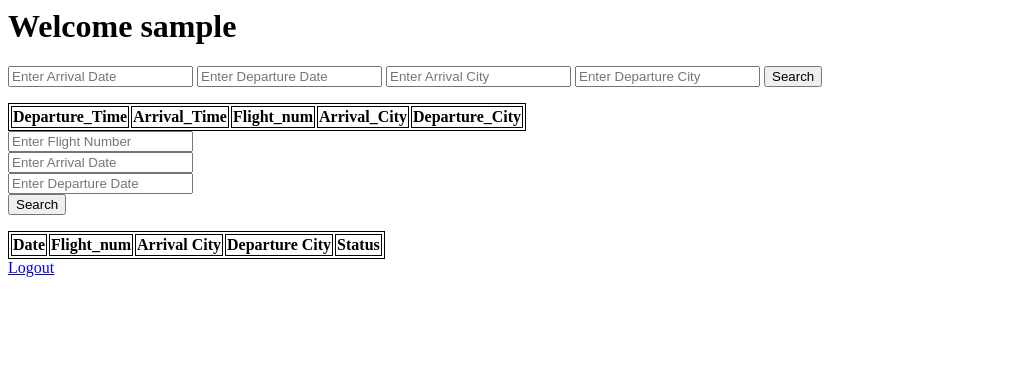
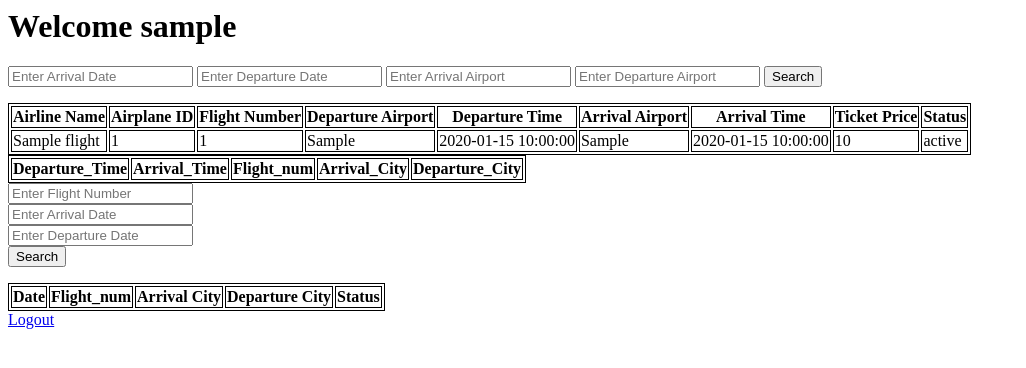
Before and after one commit to X-czh/Air-Ticket-Reservation-System, a Flask app: template templates/index.html in a window 1280 px wide. Shown: the top 368 px of the page, without its empty margins (0-1026 px from the left). Run offline with Flask 2, Linux system fonts and the light colour scheme; the template is opened without the code that fills it: most values are stand-ins (such as "Sample title", 1, 10 or a date in 2020); lists and menus that the app fills with data are empty.

Commit message:
update homepage

```diff
--- a/app.py
+++ b/app.py
@@ -17,6 +17,51 @@ conn = pymysql.connect(host='localhost',
 @app.route('/')
 def hello():
 	return render_template('index.html')
+
+@app.route('/upcoming', methods=['GET', 'POST'])
+def checkUpcoming():
+	#grabs information from the forms
+	departure_airport = request.form['departure_airport']
+	departure_date = request.form['departure_date']
+	arrival_airport = request.form['arrival_airport']
+	arrival_date = request.form['arrival_date']
+
+	#cursor used to send queries
+	cursor = conn.cursor()
+	#executes query
+	query = 'SELECT * FROM flight WHERE departure_airport = %s AND DATE(departure_time) = %s \
+		arrival_airport = %s AND DATE(arrival_time) = %s'
+	print(query)
+	cursor.execute(query, (departure_airport, departure_date, arrival_airport, arrival_date))
+	#stores the results in a variable
+	data = cursor.fetchall()
+	error = None
+	if data:
+		return render_template('index.html', result = data)
+	else:
+		return render_template('index.html', error = error)
+
+@app.route('/status', methods=['GET', 'POST'])
+def checkStatus():
+	#grabs information from the forms
+	flight_num = request.form['flight_num']
+	departure_date = request.form['departure_date']
+	arrival_date = request.form['arrival_date']
+
+	#cursor used to send queries
+	cursor = conn.cursor()
+	#executes query
+	query = 'SELECT status FROM flight WHERE flight_num = %s AND \
+		DATE(departure_time) = %s AND DATE(arrival_time) = %s'
+	cursor.execute(query, (flight_num, departure_date, arrival_date))
+	#stores the results in a variable
+	data = cursor.one()
+	#use fetchall() if you are expecting more than 1 data row
+	error = None
+	if data:
+		#If the previous query returns data, then user exists
+		error = 'This user already exists'
+		return render_template('register.html', error = error)
 
 #Define route for login
 @app.route('/login')
@@ -47,7 +92,7 @@ def loginAuth():
 	#use fetchall() if you are expecting more than 1 data row
 	cursor.close()
 	error = None
-	if(data):
+	if data:
 		#creates a session for the the user
 		#session is a built in
 		session['username'] = username
@@ -60,29 +105,66 @@ def loginAuth():
 #Authenticates the register
 @app.route('/registerAuth', methods=['GET', 'POST'])
 def registerAuth():
-	#grabs information from the forms
-	username = request.form['username']
-	password = request.form['password']
+	#grabs usertype
+	usertype = request.form['usertype']
+	print(usertype)
+	if usertype == 'customer':
+		#grabs information from the forms
+		email = request.form['email']
+		password = request.form['password']
+		name = request.form['name']
+		passport_expiration = request.form['passport_expiration']
+		passport_country = request.form['passport_country']
+		#cursor used to send queries
+		cursor = conn.cursor()
+		#executes query
+		attr_username = 'email'
+		query = 'SELECT * FROM {} WHERE {} = %s'.format(usertype, attr_username)
+		cursor.execute(query, (email))
+		#stores the results in a variable
+		data = cursor.fetchone()
+		#use fetchall() if you are expecting more than 1 data row
+		error = None
+		if data:
+			#If the previous query returns data, then user exists
+			error = 'This user already exists'
+			return render_template('register.html', error = error)
+		else:
+			ins = 'INSERT INTO user VALUES(%s, %s)'
+			cursor.execute(ins, (email, password))
+			conn.commit()
+			cursor.close()
+			return render_template('index.html')
+	elif usertype == 'booking_agent':
+		#grabs information from the forms
+		email = request.form['email']
+		password = request.form['password']
+		booking_agent_id = request.form['booking_agent_id']
 
-	#cursor used to send queries
-	cursor = conn.cursor()
-	#executes query
-	query = 'SELECT * FROM user WHERE username = %s'
-	cursor.execute(query, (username))
-	#stores the results in a variable
-	data = cursor.fetchone()
-	#use fetchall() if you are expecting more than 1 data row
-	error = None
-	if(data):
-		#If the previous query returns data, then user exists
-		error = "This user already exists"
-		return render_template('register.html', error = error)
+		#cursor used to send queries
+		cursor = conn.cursor()
+		#executes query
+		attr_username = 'email'
+		query = 'SELECT * FROM {} WHERE {} = %s'.format(usertype, attr_username)
+		print(query)
+		cursor.execute(query, (email))
+		#stores the results in a variable
+		data = cursor.fetchone()
+		#use fetchall() if you are expecting more than 1 data row
+		error = None
+		if data:
+			#If the previous query returns data, then user exists
+			error = 'This user already exists'
+			return render_template('register.html', error = error)
+		else:
+			ins = 'INSERT INTO {} VALUES(%s, %s, %s)'.format(usertype)
+			cursor.execute(ins, (email, password, booking_agent_id))
+			conn.commit()
+			cursor.close()
+			return render_template('index.html')
 	else:
-		ins = 'INSERT INTO user VALUES(%s, %s)'
-		cursor.execute(ins, (username, password))
-		conn.commit()
-		cursor.close()
-		return render_template('index.html')
+		#if usertype is airline staff
+		pass
 
 @app.route('/home')
 def home():
@@ -96,7 +178,6 @@ def home():
         print(each['blog_post'])
     cursor.close()
     return render_template('home.html', username=username, posts=data1)
-
 
 @app.route('/post', methods=['GET', 'POST'])
 def post():
--- a/templates/index.html
+++ b/templates/index.html
@@ -4,19 +4,47 @@
 <body>
 <form action="/upcoming" method="POST">
 	<h1>Welcome {{username}}</h1>
-    <input type="text" name="arrival_time" placeholder="Enter Arrival Date" />
-    <input type="text" name="departure_time" placeholder="Enter Departure Date" />
-    <input type="text" name="arrival_airport" placeholder="Enter Arrival City">
-    <input type="text" name="departure_airport" placeholder="Enter Departure City">
+    <input type="text" name="arrival_date" placeholder="Enter Arrival Date" />
+    <input type="text" name="departure_date" placeholder="Enter Departure Date" />
+    <input type="text" name="arrival_airport" placeholder="Enter Arrival Airport">
+    <input type="text" name="departure_airport" placeholder="Enter Departure Airport">
 
 	<input type="submit" value = Search />
 </form>
 
-<style type="text/css">
-	table, th, td{
-		border: 1px solid black;
-	}
-</style>
+{% if result %}
+<table>
+    <th>Airline Name</th>
+    <th>Airplane ID</th>
+    <th>Flight Number</th>
+    <th>Departure Airport</th>
+    <th>Departure Time</th>
+    <th>Arrival Airport</th>
+    <th>Arrival Time</th>
+    <th>Ticket Price</th>
+    <th>Status</th>
+
+
+    {% for flight in result %}
+    <tr>
+        <td>{{ flight.airline_name }}</td>
+        <td>{{ flight.flight_num }}</td>
+        <td>{{ flight.airplane_id }}</td>
+        <td>{{ flight.departure_airport }}</td>
+        <td>{{ flight.departure_time }}</td>
+        <td>{{ flight.arrival_airport }}</td>
+        <td>{{ flight.arrival_time }}</td>
+        <td>{{ flight.price }}</td>
+        <td>{{ flight.status }}</td>
+    </tr>
+    {% endfor %}
+
+</table>
+{% endif %}
+
+{% if error %}
+<p class="error"><strong>Error:</strong>{{error}}</p>
+{% endif %}
 
 <table>
     <th>Departure_Time</th>
@@ -28,16 +56,12 @@
 
 </table>
 
-
-
-
 <form action="/status" method="POST">
     <input type="text" name="flight_num" placeholder="Enter Flight Number" /> </br>
-    <input type="text" name="arrival_time" placeholder="Enter Arrival Date" /> </br>
-    <input type="text" name="departure_time" placeholder="Enter Departure Date" /> </br>
+    <input type="text" name="arrival_date" placeholder="Enter Arrival Date" /> </br>
+    <input type="text" name="departure_date" placeholder="Enter Departure Date" /> </br>
 	<input type="submit" value = Search />
 </form>
-
 
 <table>
 	<th>Date</th>
@@ -46,13 +70,17 @@
     <th>Departure City</th>
     <th>Status</th>
 
-
-
 </table>
 
 <a href="/logout">Logout</a>
 
+
+<style type="text/css">
+	table, th, td{
+		border: 1px solid black;
+	}
+</style>
+
 </body>
 
-
 </html>
```
